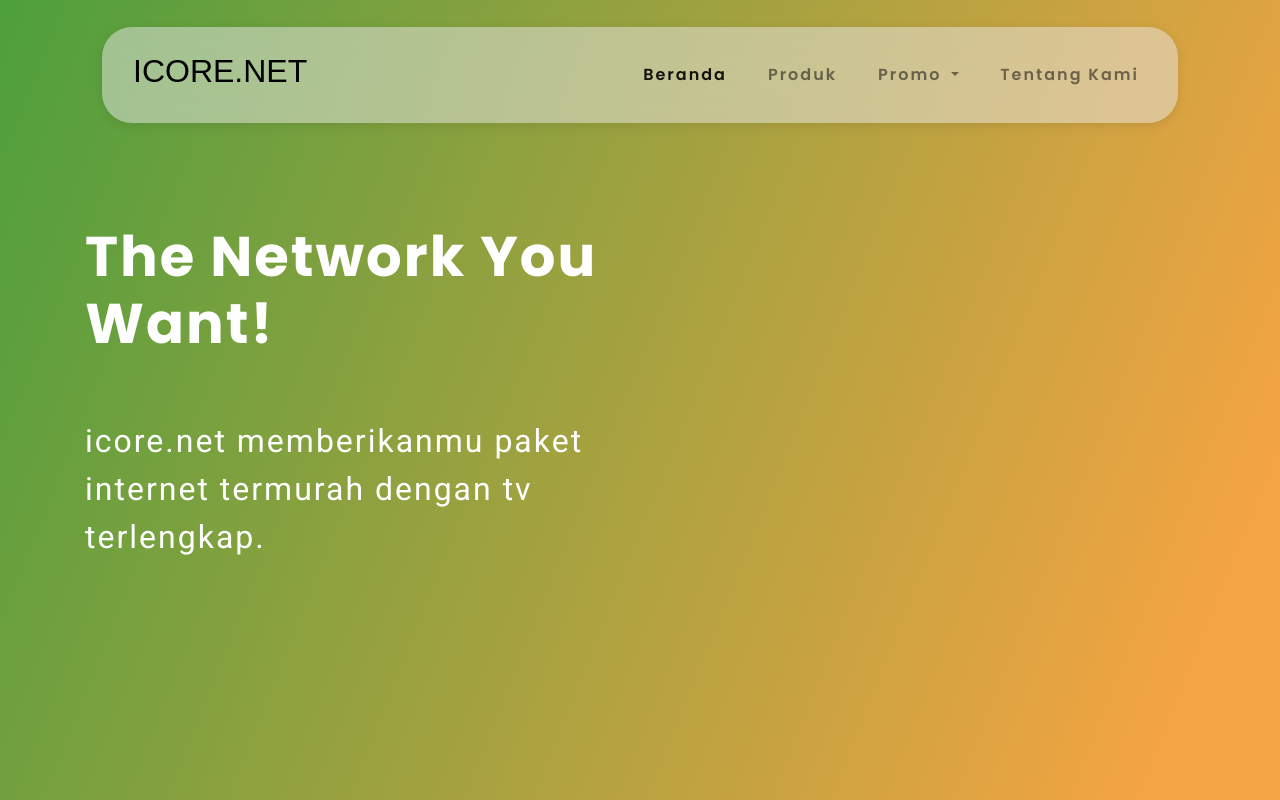
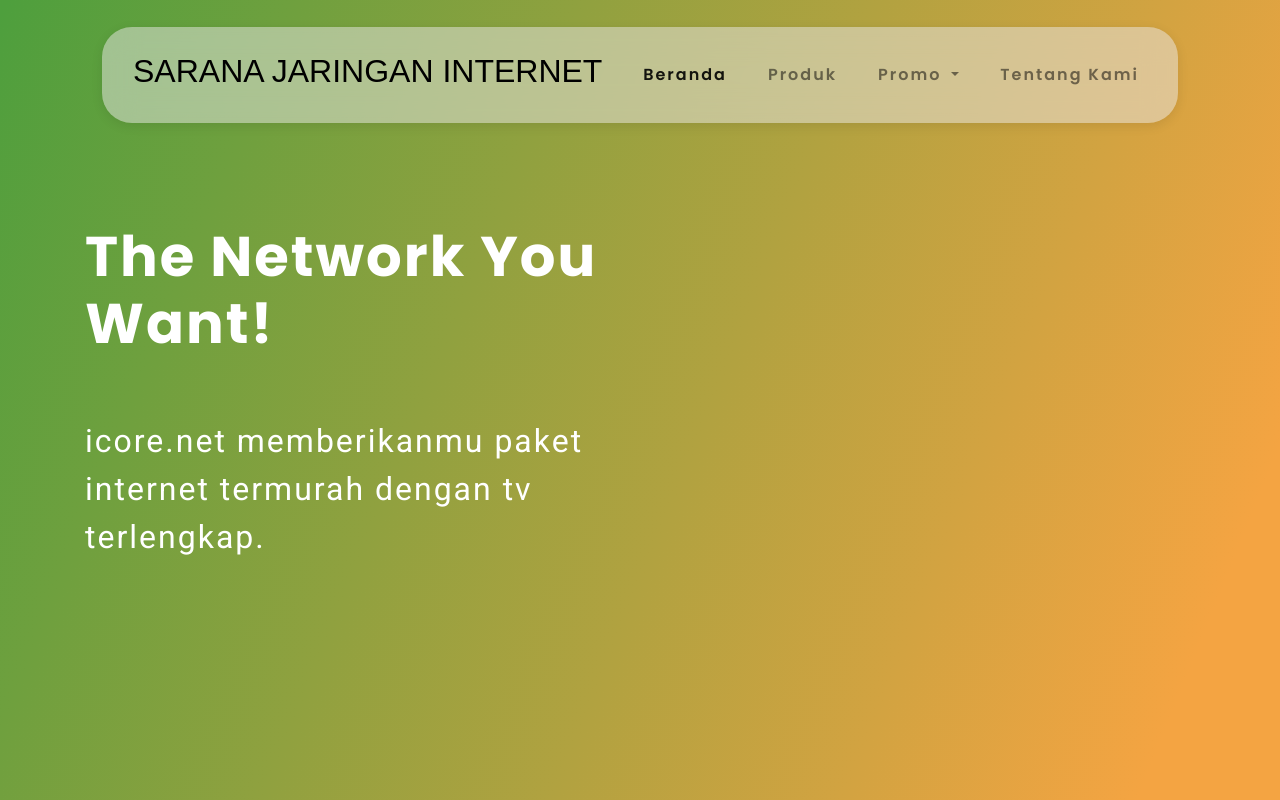
Before and after one commit to AhmadMaulana-id/Mynet, a plain HTML site: page index.html in a window 1280 px wide. Shown: the top 800 px of the page. Drawn offline with Linux system fonts and the light colour scheme.

Commit message:
Update index.html

```diff
--- a/index.html
+++ b/index.html
@@ -37,7 +37,7 @@
           aria-label="Toggle navigation">
           <div class="animated-icon3"><span></span><span></span><span></span></div>
         </button>
-        <h2 class="display-8">ICORE.NET</h2>
+        <h2 class="display-8">SARANA JARINGAN INTERNET</h2>
         <div class="collapse navbar-collapse" id="navbarSupportedContent22">
           <ul class="navbar-nav ml-auto">
             <li class="nav-item active">
```
